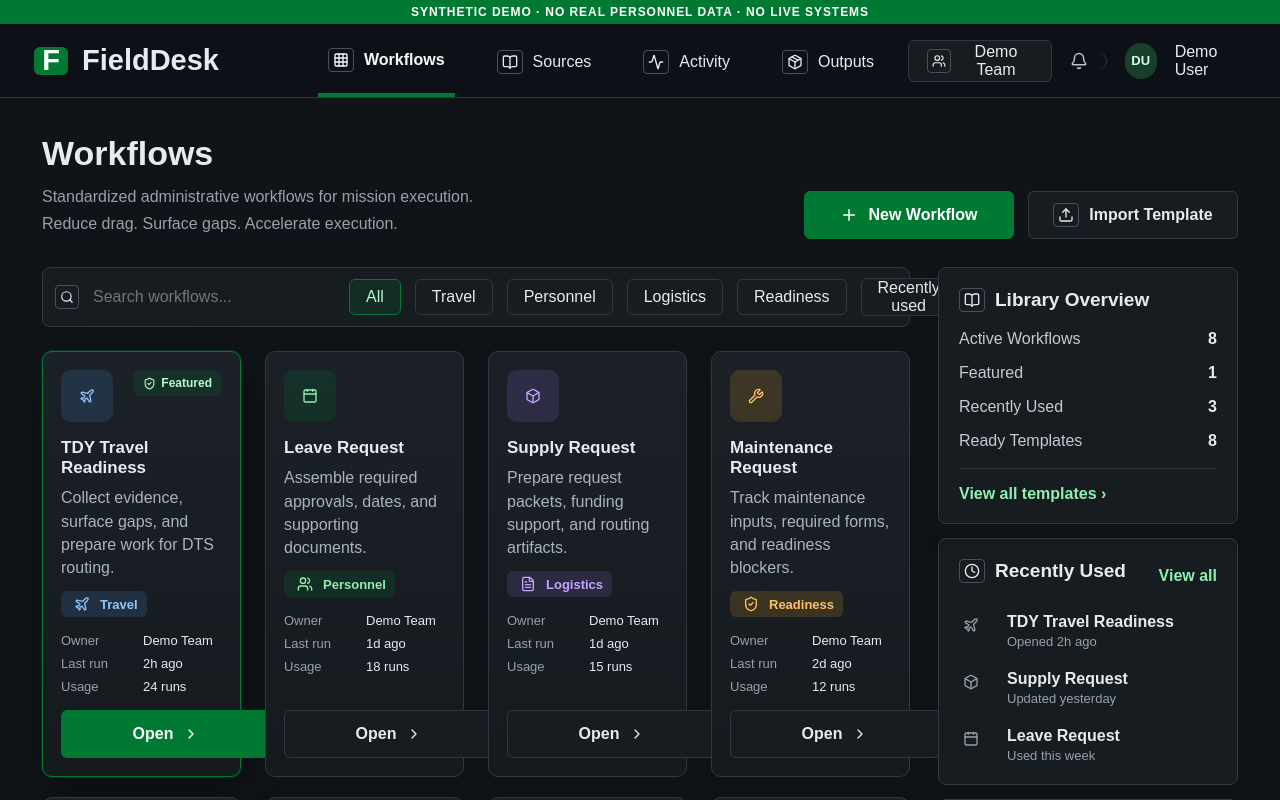
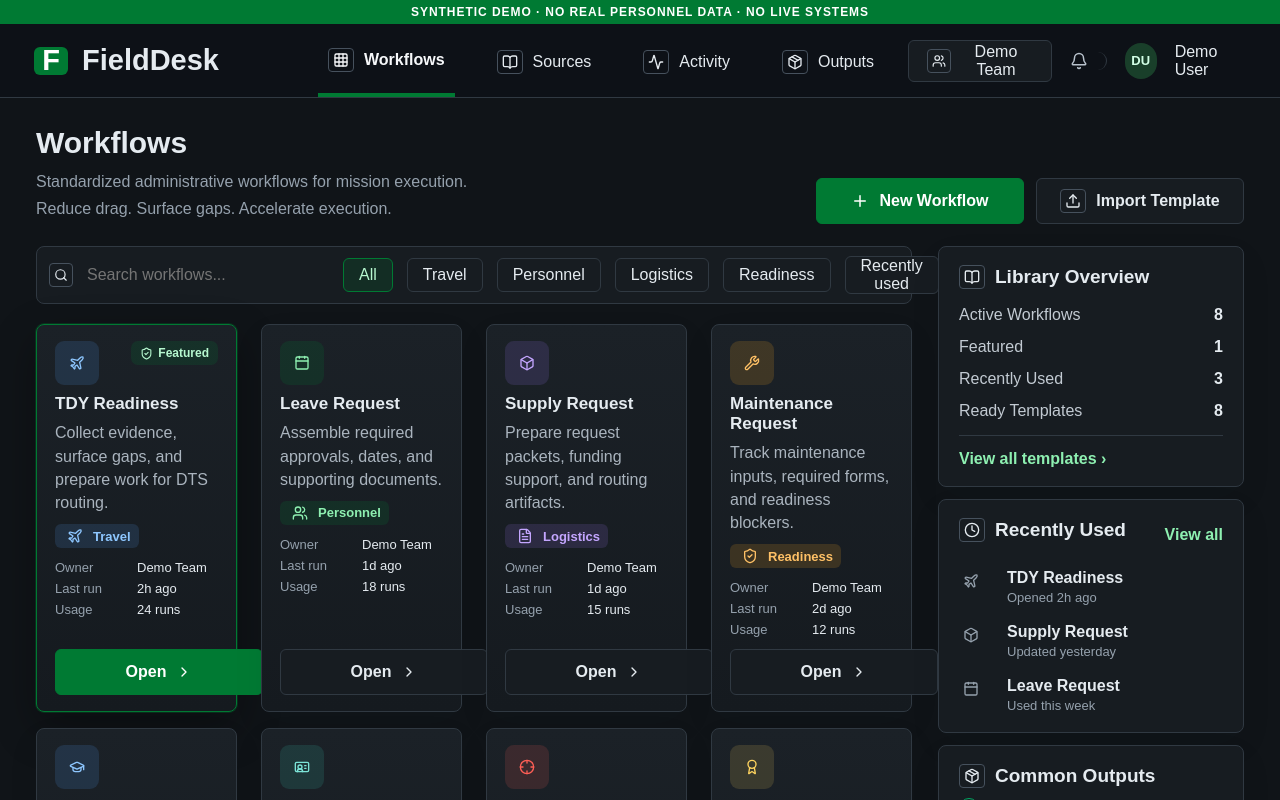
Before and after one commit to EthanHNguyen/FieldDesk, a Next.js app: page / in a window 1280 px wide. Shown: the top 800 px of the page. Built offline with nearby package versions, Linux system fonts and the light colour scheme.

Commit message:
Polish TDY dashboard copy and screenshot

```diff
--- a/src/app/globals.css
+++ b/src/app/globals.css
@@ -158,8 +158,8 @@ nav .navActive {
 
 .page {
   margin: 0 auto;
-  max-width: 1530px;
-  padding: 36px 42px 56px;
+  max-width: 1488px;
+  padding: 28px 36px 42px;
 }
 
 .hero {
@@ -190,13 +190,13 @@ nav .navActive {
   align-items: end;
   display: flex;
   justify-content: space-between;
-  margin-bottom: 28px;
+  margin-bottom: 22px;
 }
 
 .dashboardHero h1 {
-  font-size: 34px;
+  font-size: 30px;
   letter-spacing: 0;
-  margin: 0 0 12px;
+  margin: 0 0 10px;
 }
 
 .dashboardHero p {
@@ -208,14 +208,14 @@ nav .navActive {
 
 .dashboardActions {
   display: flex;
-  gap: 14px;
+  gap: 12px;
 }
 
 .dashboardGrid {
   align-items: start;
   display: grid;
-  gap: 28px;
-  grid-template-columns: minmax(0, 1fr) 300px;
+  gap: 26px;
+  grid-template-columns: minmax(0, 1fr) 306px;
 }
 
 .filterBar {
@@ -226,8 +226,8 @@ nav .navActive {
   display: grid;
   gap: 14px;
   grid-template-columns: minmax(280px, 1fr) repeat(6, auto);
-  min-height: 56px;
-  padding: 10px 12px;
+  min-height: 54px;
+  padding: 9px 12px;
 }
 
 .filterBar button {
@@ -235,8 +235,8 @@ nav .navActive {
   border: 1px solid var(--line);
   border-radius: 6px;
   color: var(--text);
-  min-height: 36px;
-  padding: 0 16px;
+  min-height: 34px;
+  padding: 0 15px;
 }
 
 .filterBar .filterActive {
@@ -263,20 +263,20 @@ nav .navActive {
 
 .workflowCards {
   display: grid;
-  gap: 20px 24px;
+  gap: 16px 24px;
   grid-template-columns: repeat(4, minmax(0, 1fr));
-  margin-top: 24px;
+  margin-top: 20px;
 }
 
 .workflowCard {
   background: linear-gradient(180deg, #1b2127, #151a1f);
   border: 1px solid var(--line);
-  border-radius: 10px;
+  border-radius: 8px;
   box-shadow: 0 12px 34px rgba(29, 37, 48, 0.05);
   display: flex;
   flex-direction: column;
-  min-height: 312px;
-  padding: 18px;
+  min-height: 0;
+  padding: 16px 18px;
 }
 
 .workflowCard.featuredCard {
@@ -288,16 +288,16 @@ nav .navActive {
   align-items: flex-start;
   display: flex;
   justify-content: space-between;
-  min-height: 56px;
+  min-height: 44px;
 }
 
 .workflowIcon {
   align-items: center;
-  border-radius: 10px;
+  border-radius: 9px;
   display: inline-flex;
-  height: 52px;
+  height: 44px;
   justify-content: center;
-  width: 52px;
+  width: 44px;
 }
 
 .workflowIcon.small {
@@ -364,20 +364,20 @@ nav .navActive {
   font-size: 12px;
   font-weight: 800;
   gap: 5px;
-  padding: 6px 10px;
+  padding: 5px 9px;
 }
 
 .workflowCard h2 {
   display: block;
   font-size: 17px;
-  margin: 12px 0 8px;
+  margin: 9px 0 7px;
 }
 
 .workflowCard p {
   color: #aab4be;
   line-height: 1.45;
   margin: 0;
-  min-height: 44px;
+  min-height: 62px;
 }
 
 .categoryTag {
@@ -388,8 +388,8 @@ nav .navActive {
   font-size: 13px;
   font-weight: 700;
   gap: 6px;
-  margin-top: 12px;
-  padding: 5px 9px;
+  margin-top: 10px;
+  padding: 4px 8px;
 }
 
 .categoryTag .icon {
@@ -402,8 +402,8 @@ nav .navActive {
 
 .workflowMeta {
   display: grid;
-  gap: 8px;
-  margin: 16px 0;
+  gap: 6px;
+  margin: 12px 0;
 }
 
 .workflowMeta div {
@@ -427,27 +427,28 @@ nav .navActive {
 }
 
 .openWorkflow {
-  justify-content: space-between;
+  gap: 8px;
+  justify-content: center;
   margin-top: auto;
-  min-height: 40px;
+  min-height: 38px;
   min-width: 100%;
 }
 
 .dashboardRail {
   display: grid;
-  gap: 14px;
+  gap: 12px;
 }
 
 .dashboardRail .card {
   box-shadow: 0 12px 34px rgba(29, 37, 48, 0.05);
-  padding: 20px;
+  padding: 18px 20px;
 }
 
 .railMetric {
   align-items: center;
   display: flex;
   justify-content: space-between;
-  padding: 8px 0;
+  padding: 7px 0;
 }
 
 .railMetric span {
@@ -460,8 +461,8 @@ nav .navActive {
   border-top: 1px solid var(--line);
   color: #8ef0b1;
   font-weight: 700;
-  margin-top: 10px;
-  padding: 16px 0 0;
+  margin-top: 8px;
+  padding: 14px 0 0;
   text-align: left;
   width: 100%;
 }
@@ -483,7 +484,7 @@ nav .navActive {
   align-items: center;
   display: flex;
   gap: 12px;
-  margin-top: 18px;
+  margin-top: 15px;
 }
 
 .recentItem strong,
@@ -501,7 +502,7 @@ nav .navActive {
   align-items: center;
   display: flex;
   gap: 4px;
-  margin: 12px 0;
+  margin: 10px 0;
 }
 
 .railNote {
@@ -699,9 +700,10 @@ hr {
   font-weight: 700;
   gap: 10px;
   justify-content: center;
-  min-height: 48px;
-  min-width: 210px;
+  min-height: 46px;
+  min-width: 208px;
   padding: 0 22px;
+  transition: background-color 120ms ease, border-color 120ms ease, color 120ms ease;
 }
 
 .primary {
--- a/src/app/layout.tsx
+++ b/src/app/layout.tsx
@@ -3,7 +3,7 @@ import "./globals.css";
 
 export const metadata: Metadata = {
   title: "FieldDesk",
-  description: "TDY travel readiness workflow"
+  description: "TDY readiness workflow"
 };
 
 export default function RootLayout({ children }: Readonly<{ children: React.ReactNode }>) {
--- a/src/app/page.tsx
+++ b/src/app/page.tsx
@@ -144,7 +144,7 @@ export default function Home() {
         ) : (
           <>
             <section className="hero">
-              <h1>TDY Travel Readiness</h1>
+              <h1>TDY Readiness</h1>
               <p>Transforms fragmented administrative work into mission-ready action.</p>
               <p>Reduce drag. Surface gaps. Accelerate execution.</p>
             </section>
@@ -424,7 +424,7 @@ function DashboardRail() {
           </button>
         </div>
         {[
-          ["TDY Travel Readiness", "Opened 2h ago", "Airplane"],
+          ["TDY Readiness", "Opened 2h ago", "Airplane"],
           ["Supply Request", "Updated yesterday", "Cube"],
           ["Leave Request", "Used this week", "Calendar"]
         ].map(([title, detail, icon]) => (
--- a/src/lib/agent-adapters/openai-agent.ts
+++ b/src/lib/agent-adapters/openai-agent.ts
@@ -53,7 +53,7 @@ async function requestOpenRouterCompletion({ apiKey, model, context }: { apiKey:
         {
           role: "user",
           content: JSON.stringify({
-            task: "Analyze the TDY Travel Readiness workflow using only the current AgentRunContext and return FieldDeskAgentObjectOutput JSON.",
+            task: "Analyze the TDY readiness workflow using only the current AgentRunContext and return FieldDeskAgentObjectOutput JSON.",
             agentRunContext: context,
             outputGuidance: {
               statuses: ["Found", "Weak", "Missing", "Conflict", "Resolved", "Improved", "High", "Low"],
--- a/src/lib/fielddesk-static.ts
+++ b/src/lib/fielddesk-static.ts
@@ -2,7 +2,7 @@ export const missionIntent =
   "Send 10 soldiers to Demo Training Site for training from June 10-14. Lodging and rental vehicles required.";
 
 export const missionSummary = {
-  workflow: "TDY Travel",
+  workflow: "TDY",
   destination: "Demo Training Site",
   dates: "June 10-14",
   travelers: "10"
@@ -33,7 +33,7 @@ export const expectedOutputs = ["Evidence Map", "Readiness Assessment", "Reviewe
 
 export const workflows = [
   {
-    title: "TDY Travel Readiness",
+    title: "TDY Readiness",
     description: "Collect evidence, surface gaps, and prepare work for DTS routing.",
     category: "Travel",
     icon: "Airplane",
```
Also changed, not shown: 1 other file (tests, documents, lock files or other folders).
